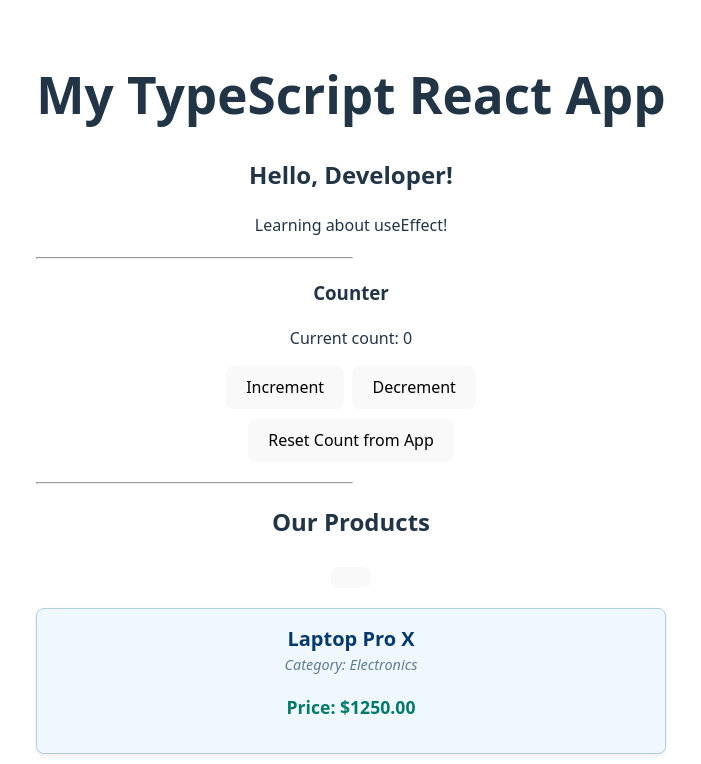
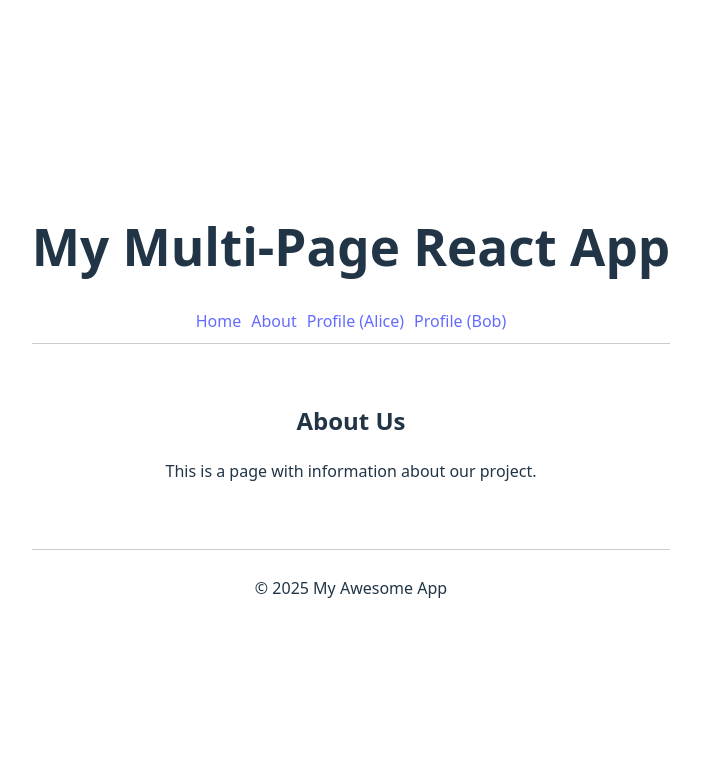
Before and after one commit to shine/react-learning-ts-app, a React (Vite) app: page /about in a window 1280 px wide. Shown: the top 764 px of the page, without its empty margins (289-990 px from the left). Built offline with nearby package versions, Linux system fonts and the light colour scheme.

Commit message:
client side navigation was added

```diff
--- a/package.json
+++ b/package.json
@@ -11,7 +11,8 @@
   },
   "dependencies": {
     "react": "^19.1.0",
-    "react-dom": "^19.1.0"
+    "react-dom": "^19.1.0",
+    "react-router-dom": "^7.6.2"
   },
   "devDependencies": {
     "@eslint/js": "^9.25.0",
--- a/src/App.tsx
+++ b/src/App.tsx
@@ -1,83 +1,50 @@
 // src/App.tsx
 import React from 'react';
-// ... other imports like Counter, DataFetcher etc.
-import Greeting from './components/Greeting';
-import DataFetcher from './components/DataFetcher';
-import Counter from './components/Counter';
-import FocusInput from './components/FocusInput';
-import ErrorBoundary from './components/ErrorBoundary';
-import ProblematicComponent from './components/ProblematicComponent';
-import ProductList from './components/ProductList';
-import type { Product } from './components/ProductList';
-
+import { Routes, Route, Link } from 'react-router-dom'; // 1. Import routing components
+import HomePage from './pages/HomePage'; // Import your page components
+import AboutPage from './pages/AboutPage';
+import UserProfilePage from './pages/UserProfilePage';
+// ... other existing imports (ThemeToggleButton, ThemedPanel, etc.)
 import './App.css';
 
-const initialProducts: Product[] = [ // Make sure this or similar is defined
-  { id: 'p1', name: 'Laptop Pro X', price: 1250, category: 'Electronics' },
-  { id: 'p2', name: 'Espresso Machine V2', price: 280, category: 'Appliances' },
-  { id: 'p3', name: 'Noise-Cancelling Headphones II', price: 199, category: 'Electronics' },
-  { id: 'p4', name: 'Trail Running Shoes Pro', price: 120, category: 'Footwear' },
-];
+// You can keep your existing layout/components here or create a dedicated Layout component
+const Navigation: React.FC = () => (
+  <nav style={{ marginBottom: '20px', borderBottom: '1px solid #ccc', paddingBottom: '10px' }}>
+    <Link to="/" style={{ marginRight: '10px' }}>Home</Link>
+    <Link to="/about" style={{ marginRight: '10px' }}>About</Link>
+    <Link to="/profile/Alice" style={{ marginRight: '10px' }}>Profile (Alice)</Link>
+    <Link to="/profile/Bob">Profile (Bob)</Link>
+  </nav>
+);
 
 function App() {
-  const [products, setProducts] = React.useState<Product[]>(initialProducts);
-  const [currentCount, setCurrentCount] = React.useState<number>(0);
-
-  const handleIncrementCount = () => {
-    setCurrentCount(prevCount => prevCount + 1);
-  };
-
-  const handleDecrementCount = () => {
-    setCurrentCount(prevCount => prevCount - 1);
-  };
-
-  const handleResetCount = () => {
-    setCurrentCount(0);
-  };
-
-    const handleChangeFirstProductPrice = () => { // Example function from before
-    setProducts(currentProducts =>
-      currentProducts.map(product =>
-        product.id === 'p1'
-          ? { ...product, price: product.price + 50 }
-          : product
-      )
-    );
-  };
+  // ... (any existing App-level state or logic can remain)
 
   return (
     <div className="App">
       <header className="App-header">
-        <h1>My TypeScript React App</h1>
-        <Greeting name="Developer" message="Learning about useEffect!" />
+        <h1>My Multi-Page React App</h1>
+        <Navigation /> {/* Add your navigation links */}
+      </header>
 
-        <hr style={{ margin: '20px 0', width: '50%' }} />
+      <main style={{ padding: '20px' }}>
+        {/* 2. Define your routes */}
+        <Routes>
+          <Route path="/" element={<HomePage />} />
+          <Route path="/about" element={<AboutPage />} />
+          <Route path="/profile/:username" element={<UserProfilePage />} /> {/* Route with a parameter */}
+          <Route path="*" element={<h2>404 - Page Not Found</h2>} /> {/* Fallback for unmatched routes */}
+        </Routes>
+      </main>
 
-        <Counter
-          count={currentCount}
-          onIncrement={handleIncrementCount}
-          onDecrement={handleDecrementCount}
-        />
-        <div style={{ marginTop: '10px', marginBottom: '20px' }}>
-          <button onClick={handleResetCount}>Reset Count from App</button>
-        </div>
+      {/* You can still include other global components if needed */}
+      {/* For example, ThemeToggleButton, ThemedPanel if they are global */}
+      {/* <ThemeToggleButton /> */}
+      {/* <ThemedPanel /> */}
 
-        <hr style={{ margin: '20px 0', width: '50%' }} />
-
-        <h2>Our Products</h2>
-        <button onClick={handleChangeFirstProductPrice} style={{marginBottom: '10px'}}></button>
-        <ProductList products={products} />
-
-        {/* 2. Use the DataFetcher component */}
-        <DataFetcher itemId={currentCount}/>
-
-        <FocusInput />
-
-        <p>The following component is wrapped in an ErrorBoundary:</p>
-        <ErrorBoundary fallback={<h2 style={{color: 'red'}}>A specific fallback UI for this component!</h2>}>
-          <ProblematicComponent />
-        </ErrorBoundary>
-      </header>
+      <footer style={{ marginTop: '30px', paddingTop: '10px', borderTop: '1px solid #ccc', textAlign: 'center' }}>
+        <p>&copy; {new Date().getFullYear()} My Awesome App</p>
+      </footer>
     </div>
   );
 }
--- a/src/main.tsx
+++ b/src/main.tsx
@@ -3,11 +3,14 @@ import ReactDOM from 'react-dom/client'
 import './index.css'
 import App from './App.tsx'
 import { ThemeProvider } from './contexts/ThemeContext.tsx'
+import { BrowserRouter } from 'react-router-dom'
 
 ReactDOM.createRoot(document.getElementById('root')!).render(
   <React.StrictMode>
-    <ThemeProvider> {/* Wrap App with ThemeProvider */}
-      <App />
-    </ThemeProvider>
+    <BrowserRouter>
+      <ThemeProvider> {/* Wrap App with ThemeProvider */}
+        <App />
+      </ThemeProvider>
+    </BrowserRouter>
   </React.StrictMode>,
 )
--- /dev/null
+++ b/src/pages/AboutPage.tsx
@@ -0,0 +1,11 @@
+import React from 'react';
+
+const AboutPage: React.FC = () => {
+  return (
+    <div>
+      <h2>About Us</h2>
+      <p>This is a page with information about our project.</p>
+    </div>
+  );
+};
+export default AboutPage;
--- /dev/null
+++ b/src/pages/HomePage.tsx
@@ -0,0 +1,19 @@
+import React from 'react';
+import { useNavigate } from 'react-router-dom';
+
+const HomePage: React.FC = () => {
+  const navigate = useNavigate();
+
+  const goToAbout = () => {
+    navigate('/about'); // Programmatic navigation
+  };
+
+  return (
+    <div>
+      <h2>Home Page</h2>
+      <p>Welcome to our awesome application!</p>
+      <button onClick={goToAbout}>Go to About Page Programmatically</button>
+    </div>
+  );
+};
+export default HomePage;
--- /dev/null
+++ b/src/pages/UserProfilePage.tsx
@@ -0,0 +1,22 @@
+import React from 'react';
+import { useParams } from 'react-router-dom';
+
+// Define the shape of expected URL parameters
+interface UserProfileParams {
+  username: string;
+  [key: string]: string | undefined; // Allow other potential params, making username specifically typed
+}
+
+const UserProfilePage: React.FC = () => {
+  // Use a type assertion or ensure your route always provides 'username'
+  const params = useParams<UserProfileParams>();
+  const username = params.username || "Guest"; // Fallback if username is somehow undefined
+
+  return (
+    <div>
+      <h2>User Profile</h2>
+      <p>This is the profile page for user: <strong>{username}</strong>.</p>
+    </div>
+  );
+};
+export default UserProfilePage;
```
Also changed, not shown: 1 other file (tests, documents, lock files or other folders).
